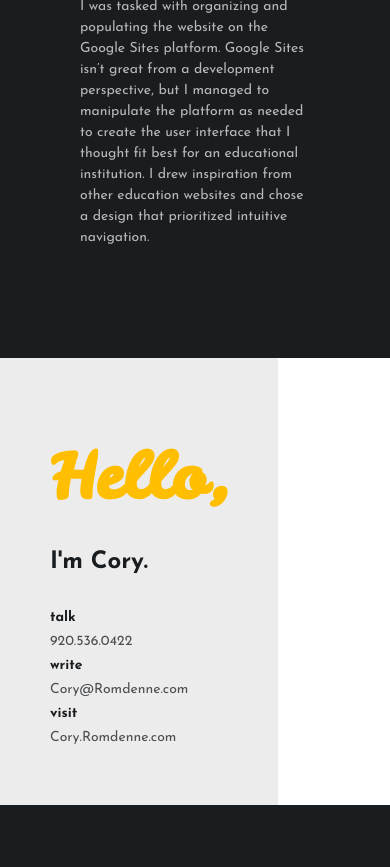
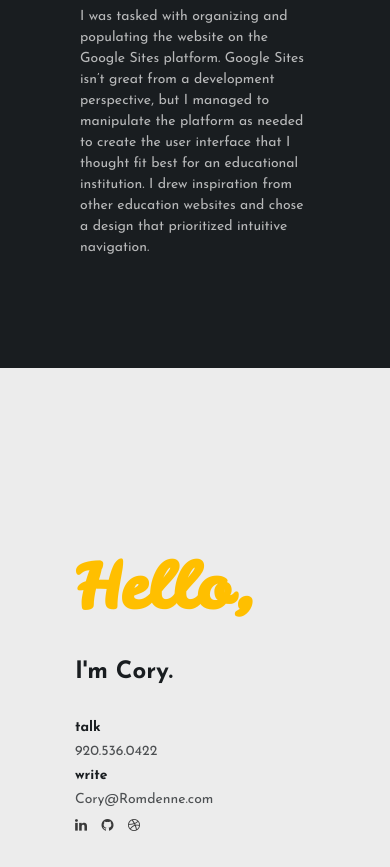
Before and after one commit to cromdenne/Personal-Website, a PHP site: page /night.html in a window 390 px wide. Shown: the part 2802-3669 px from the top of the page. Before the commit the page ends 3607 px from the top, so only its background shows below. Run offline with PHP 8.4, Linux system fonts and the light colour scheme.

Commit message:
About spacing and responsiveness
Fixed slight spacing issue between About heading and number. Fixed
full-width responsiveness for right pane on small screens.

```diff
--- a/css/night.css
+++ b/css/night.css
@@ -86,7 +86,6 @@ h1, h2, h3, h4, h5, h6 {
 .pane-left {
     display: inline-block;
     position: relative;
-    min-height: 490px;
     padding: 50px 75px;
     background-color: #191d20;
     color: #ececec;
@@ -105,7 +104,9 @@ h1, h2, h3, h4, h5, h6 {
 
 .pane-right {
     display: inline-block;
-    padding: 50px;
+    position: relative;
+    width: 100%;
+    padding: 50px 75px;
     background-color: #ececec;
     color: #191d20;
 } @media (min-width: 768px) {
@@ -159,3 +160,22 @@ h1, h2, h3, h4, h5, h6 {
 /*  RIGHT PANE                                                               */
 /*===========================================================================*/
 .pane-right { }
+
+.pane-right .title {
+    margin-top: 50%;
+}
+
+.right-footer {
+    position: absolute;
+    left: 65px;
+    bottom: 30px;
+}
+
+.social {
+    color: #3a3a3a;
+    margin-left: 10px;
+}
+
+.social:hover, .social:visited, .social:active {
+    color: #ffbf00;
+}
--- a/night.html
+++ b/night.html
@@ -30,9 +30,14 @@
         <div class="pane-left">
 
             <div id="about" class="left-block">
-                <h3><span class="number">01</span>About</h3>
-                <p class="light">Hi there! I'm Cory. I’m passionate about soccer, technology, photography, board games and books, among other things. I’m 27 years old. Green Bay, Wisconsin is my home.</p>
-                <p class="light">I enjoy helping people solve problems. I also like to build things. I’ve found web development to be a rewarding intersection of the two and it’s been an interest of mine ever since my first development job maintaining websites for the UW - Madison College of Letters and Sciences in 2011. I enjoy developing elegant front-end interfaces that please users. I love to learn.</p>
+                <h3><span class="number">01 &nbsp;</span>About</h3>
+
+                <div class="row">
+                    <div class="col-md-12">
+                        <p class="light">Hi there! I'm Cory. I’m passionate about soccer, technology, photography, board games and books, among other things. I’m 27 years old. Green Bay, Wisconsin is my home.</p>
+                        <p class="light">I enjoy helping people solve problems. I also like to build things. I’ve found web development to be a rewarding intersection of the two and it’s been an interest of mine ever since my first development job maintaining websites for the UW - Madison College of Letters and Sciences in 2011. I enjoy developing elegant front-end interfaces that please users. I love to learn.</p>
+                    </div><!-- /.col-md-12 -->
+                </div><!-- /.row -->
             </div><!-- /.about -->
 
             <div id="skills" class="left-block">
@@ -160,6 +165,7 @@
 
             <div id="experience" class="left-block">
                 <h3><span class="number">03</span>Experience</h3>
+
                 <div class="row tight">
                     <div class="col-md-4">
                         <p class="heavy">2012 – 2017</p>
@@ -184,7 +190,7 @@
                         <p>UW – Madison College of Letters &amp; Sciences — <span class="lighter"><em>Student Web Developer</em></span></p>
                     </div><!-- /.col-md-8 -->
                 </div><!-- /.row -->
-            </div><!-- /.skills -->
+            </div><!-- /.experience -->
 
             <div id="education" class="left-block">
                 <h3><span class="number">04</span>Education</h3>
@@ -198,7 +204,7 @@
                         <p class="lighter"><em>Bachelor of Science, Computer Sciences</em></p>
                     </div><!-- /.col-md-8 -->
                 </div><!-- /.row -->
-            </div><!-- /.skills -->
+            </div><!-- /.education -->
 
             <div id="projects" class="left-block">
                 <h3><span class="number">05</span>Projects</h3>
@@ -231,7 +237,7 @@
                         <p class="light">I was tasked with organizing and populating the website on the Google Sites platform. Google Sites isn’t great from a development perspective, but I managed to manipulate the platform as needed to create the user interface that I thought fit best for an educational institution. I drew inspiration from other education websites and chose a design that prioritized intuitive navigation.</p>
                     </div><!-- /.col-md-8 -->
                 </div><!-- /.row -->
-            </div><!-- /.skills -->
+            </div><!-- /.projects -->
 
         </div><!-- /.pane-left -->
 
@@ -258,14 +264,14 @@
                     <p class="light">Cory@Romdenne.com</p>
                 </div><!-- /.col-md-9 -->
             </div><!-- /.row -->
-            <div class="row tight">
-                <div class="col-md-2">
-                    <p class="heavy">visit</p>
-                </div><!-- /.col-md-3 -->
-                <div class="col-md-10">
-                    <p class="light">Cory.Romdenne.com</p>
-                </div><!-- /.col-md-9 -->
-            </div><!-- /.row -->
+
+            <div class="right-footer">
+
+                <a class="social" href="https://www.linkedin.com/in/romdenne" target="_blank"><i class="fa fa-linkedin" aria-hidden="true"></i></a>
+                <a class="social" href="https://github.com/cromdenne" target="_blank"><i class="fa fa-github" aria-hidden="true"></i></a>
+                <a class="social" href="https://dribbble.com/cromdenne" target="_blank"><i class="fa fa-dribbble" aria-hidden="true"></i></a>
+
+            </div><!-- /.right-footer -->
 
         </div><!-- /.pane-right -->
 
```
